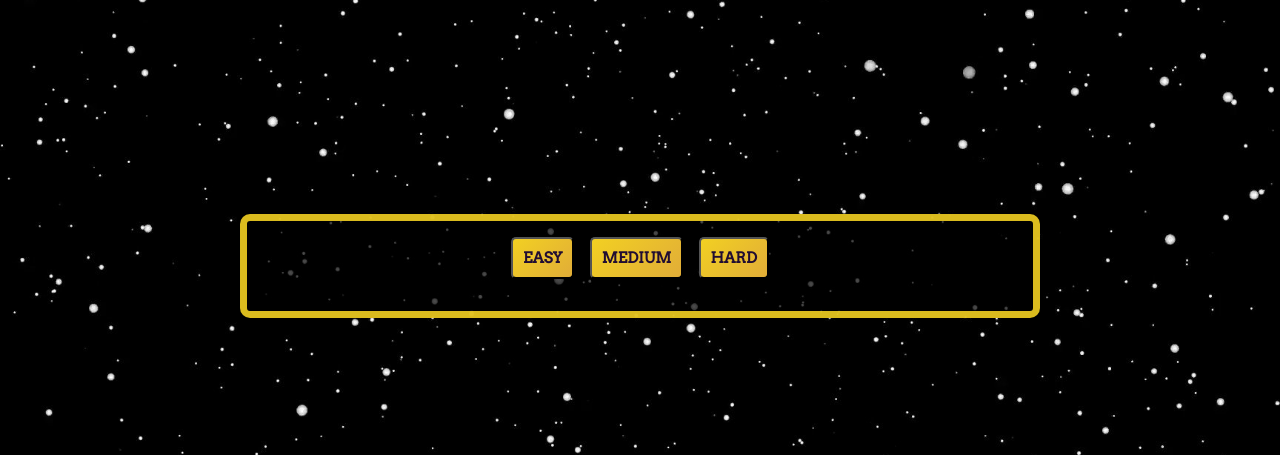
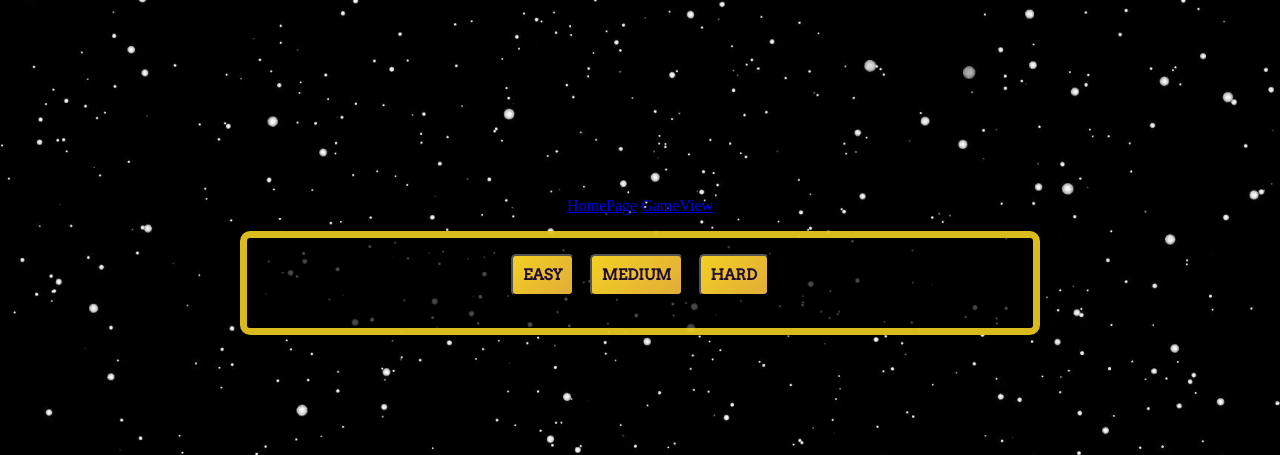
Before and after one commit to Joao4569/sith_ly_the_best, a Django app: page /game/ in a window 1280 px wide. Shown: the part 134-589 px from the top of the page. Run offline with Django 4.2, Linux system fonts and the light colour scheme; some web fonts are replaced.

Commit message:
Add navbar

```diff
--- a/game/views.py
+++ b/game/views.py
@@ -1,5 +1,6 @@
 from django.http import HttpResponse
-from django.shortcuts import render
+from django.shortcuts import render, redirect
+from .models import Game, Score
 
 # Create your views here.
 
--- a/templates/base.html
+++ b/templates/base.html
@@ -27,6 +27,10 @@
 
 </head>
 <body>
+    <nav>
+        <a href="{% url 'homepage' %}">HomePage</a>
+        <a href="{% url 'game' %}">GameView</a>
+      </nav>
 
     {% block page_header %}
     {% endblock %}
```
